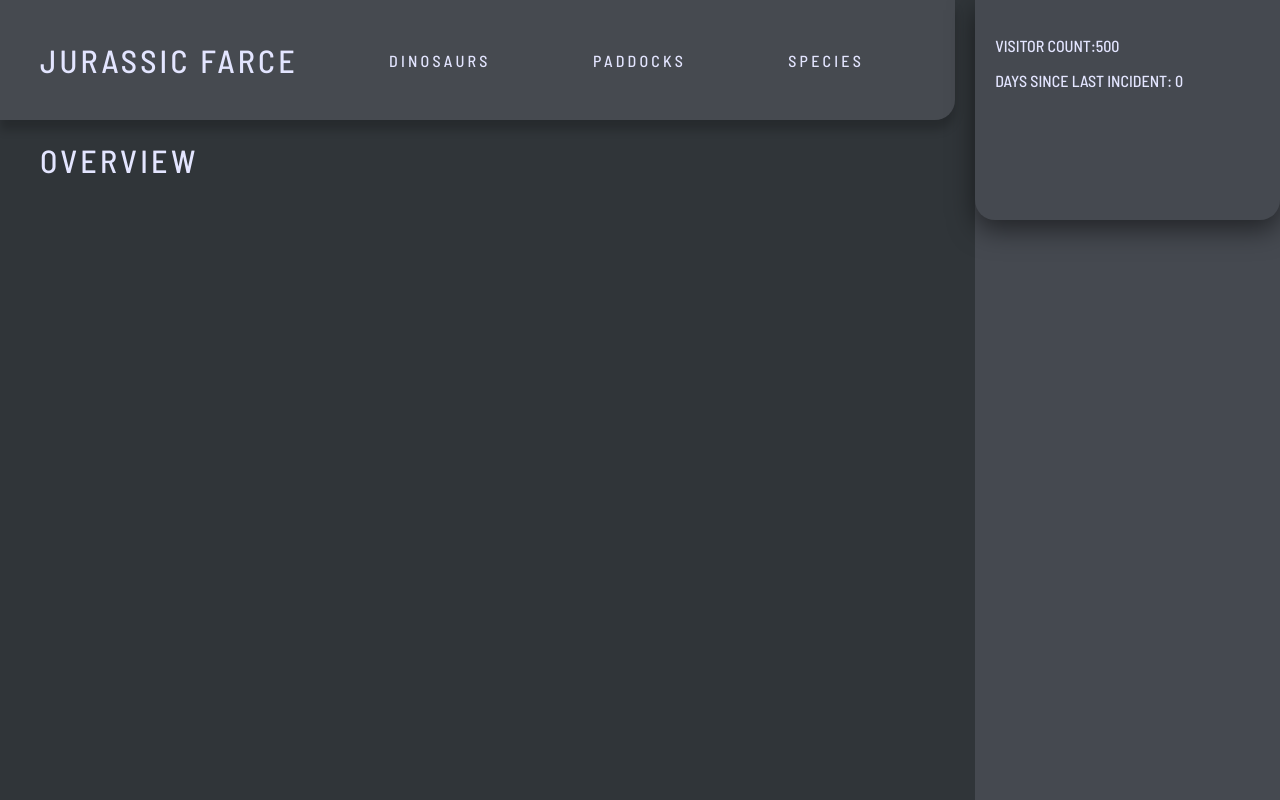
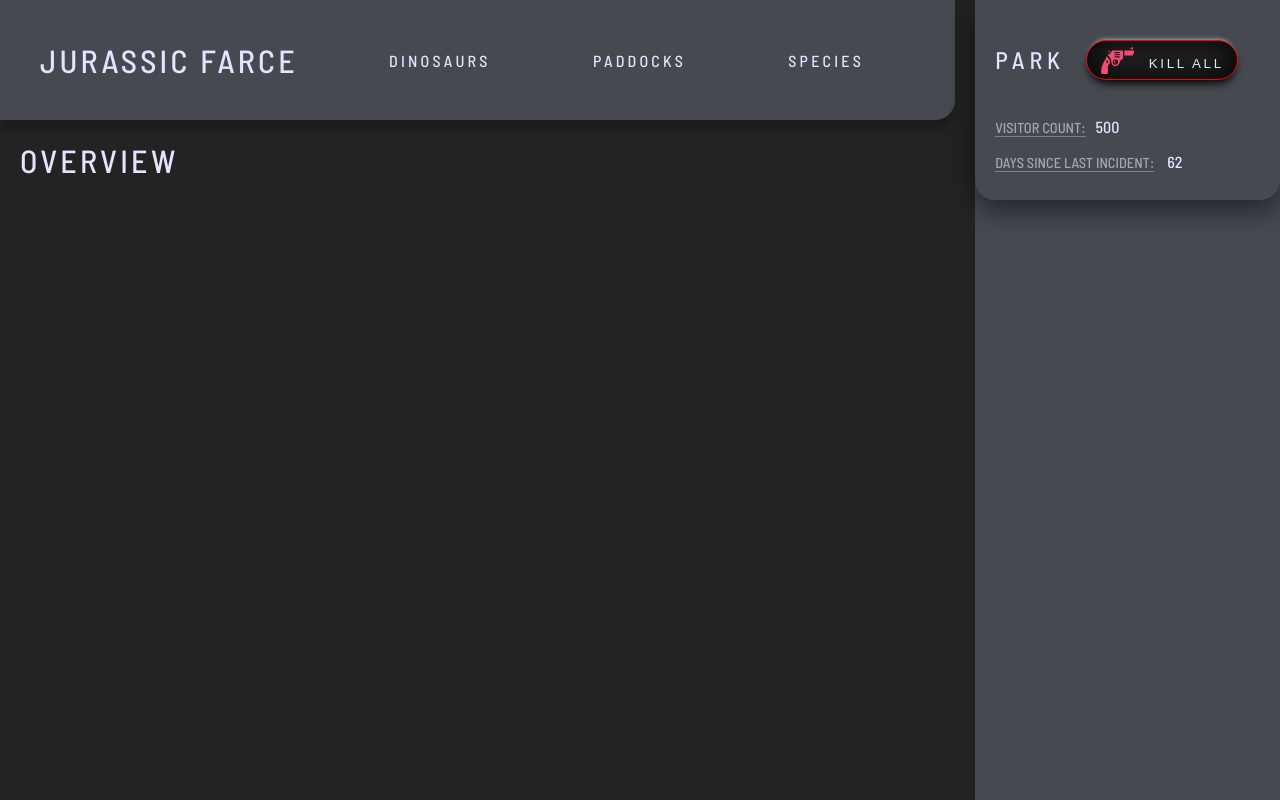
Before and after one commit to Raz3n/JurassicFarce, a React (Create React App) app in the folder client/: page / in a window 1280 px wide. Built offline with nearby package versions, Linux system fonts and the light colour scheme.

Commit message:
paddocks grid update styles

```diff
--- a/client/src/App.css
+++ b/client/src/App.css
@@ -19,6 +19,12 @@ h1 {
   font-weight: 500;
   letter-spacing: 0.1em;
 }
+h2 {
+  font-weight: 300;
+  letter-spacing: 0.2em;
+  line-height: 1.7em;
+}
+
 a {
   text-decoration: none;
   letter-spacing: 0.2em;
@@ -103,7 +109,17 @@ a {
   padding: 20px;
   box-shadow: 0 10px 27px rgba(0, 0, 0, 0.5);
   border-radius: 0 0 20px 20px;
-  height: 180px;
+  height: 160px;
+}
+.topTracker p span {
+  font-size: 0.9em;
+  margin-right: 10px;
+  color: #a5a5b6;
+  border-bottom: 1px solid grey;
+}
+.buttonTracker {
+  display: flex;
+  justify-content: space-between;
 }
 .mainContainer {
   display: flex;
@@ -113,6 +129,7 @@ a {
   display: flex;
   width: 100%;
   flex-direction: column;
+  background: #232323;
 }
 
 .innerContainer {
@@ -120,11 +137,11 @@ a {
   box-sizing: border-box;
   width: 100%;
   height: calc(100vh - 152px);
-  position: -webkit-sticky;
   position: sticky;
   overflow: scroll;
   display: flex;
   flex-wrap: wrap;
+  padding-inline-start: 20px;
 }
 
 li.component-item {
@@ -181,7 +198,8 @@ li.component-item .dinoItem{
   margin: 0 auto;
   border-radius: 25px;
   max-width: 140px;
-  box-shadow: 0 8px 14px black;
+  box-shadow: 0 8px 14px #e0e0e0;
+  filter: invert(0.9);
 }
 .leftPanelSingleDino {
   display: flex;
@@ -207,6 +225,9 @@ ul.component-list.innerContainer.listDinosaurs {
   box-sizing: border-box;
   display: flex;
   width: 47%;
+  background: rgba(255, 255, 255, 0.05);
+  border-radius: 10px;
+  border: 2px solid transparent;
 }
 
 .paddockItem {
@@ -217,8 +238,78 @@ ul.component-list.innerContainer.listDinosaurs {
 
 img.paddockImg {
   width: 100%;
+  max-height: 180px;
 }
 
 .row01Data {
+  /* display: flex; */
+}
+.row02Data {
+  display: flex;
+  justify-content: space-between;
+  align-items: center;
+  border-top: 1px solid #ffffff45;
+}
+.row02DataInner {
   display: flex;
 }
+.infoStatus {
+  width: 40px;
+  height: 20px;
+  background: #a06262;
+  display: block;
+  border-radius: 25px;
+  margin: auto 10px;
+  position: relative;
+  box-shadow: 0 5px 4px #0000009e, 0 -2px 5px #ffffff5c, inset 0 2px 1px #fffcfc94, inset 0 -1px 4px black;
+  border: 1px solid #6161619e;
+}
+.row01Data p {
+  line-height: 0.5;
+  line-height: 0.5em;
+  font-size: 0.785em;
+  color: #abacbd;
+  font-weight: 500;
+  letter-spacing: 0.1em;
+}
+
+
+button.killAll {
+  background: #232323;
+  box-shadow: 0 6px 9px -3px black, 0 -5px 5px -5px #ffffffb8, inset 0 -2px 30px black;
+  border-radius: 25px;
+  height: 40px;
+  width: 152px;
+  border: 1px solid red;
+  color: white;
+  letter-spacing: 0.2em;
+  margin: auto;
+  display: flex;
+  justify-content: space-around;
+  align-content: center;
+}
+button.killAll img {
+  display: flex;
+  align-self: center;
+}
+
+.feedButton {
+  cursor: pointer;
+    background: black;
+    color: #7f7e7e;
+    border-radius: 25px;
+    height: 30px;
+    width: 40px;
+    font-size: 1.3em;
+    font-weight: 600;
+    border: 1px solid #464444;
+    box-shadow: 0 4px 6px -1px black, 0 -3px 6px -1px #ffffff8c;
+}
+.feedingBox {
+  display: flex;
+}
+.feedingBox p {
+  font-size: 1.7em;
+  height: 21px;
+  margin: 10px 15px 10px 0;
+}
--- a/client/src/components/VisitorTracker.js
+++ b/client/src/components/VisitorTracker.js
@@ -10,8 +10,14 @@ class VisitorTracker extends Component {
   render() {
     return (
       <div className="topTracker">
-        <p>Visitor Count:{this.state.visitorCount}</p>
-        <p>Days since last incident: 0</p>
+        <div className="buttonTracker">
+          <h2>PARK</h2>
+          <button className="killAll">
+            <img src="../gun.svg"/> <p>KILL ALL </p></button>
+        </div>
+
+        <p><span>Visitor Count:</span>{this.state.visitorCount}</p>
+        <p><span>Days since last incident:</span> 62</p>
       </div>
     );
   }
--- a/client/src/components/dinosaurs/Dinosaur.js
+++ b/client/src/components/dinosaurs/Dinosaur.js
@@ -24,12 +24,11 @@ const Dinosaur = ({ dinosaur, paddocks, handleMoveDinosaur, handleFeedDino }) =>
 
             <p>{dinosaur.species.type}</p>
             <p>{dinosaur.species.diet}</p>
-            <p>{dinosaur.stomach}</p>
-
-            <FeedDino handleFeedDino={handleFeedDino} dinosaur={dinosaur}/>
-
+            <div className="feedingBox">
+                <p>{dinosaur.stomach}</p>
+                <FeedDino handleFeedDino={handleFeedDino} dinosaur={dinosaur}/>
+            </div>
            </div>
-
         </div>
     )
 
--- a/client/src/components/dinosaurs/FeedDino.js
+++ b/client/src/components/dinosaurs/FeedDino.js
@@ -6,7 +6,7 @@ const FeedDino = ({ dinosaur, handleFeedDino }) => {
         handleFeedDino(dinosaur)
     }
     return(
-        <button onClick={handleClick}>+</button>
+        <button onClick={handleClick} className="feedButton">+</button>
     )
 
 }
--- a/client/src/components/paddocks/Paddock.js
+++ b/client/src/components/paddocks/Paddock.js
@@ -18,9 +18,11 @@ const Paddock = ({ paddock }) => {
 
                 </div>
                 <div className="row02Data">
-                    <p>{paddock.capacity}</p>
-                     <p>{paddock.available}</p>
-                     <button></button>
+                    <p>CAPACITY: 0{paddock.capacity}</p>
+                     <div className="row02DataInner">
+                        <p>ACTIVITY: {paddock.available}</p>
+                        <div className="infoStatus" style={{background: "#4eef4e"}}></div>
+                     </div>
                 </div>
 
             </div>
```
Also changed, not shown: client/public/icon-gun.svg (added).
